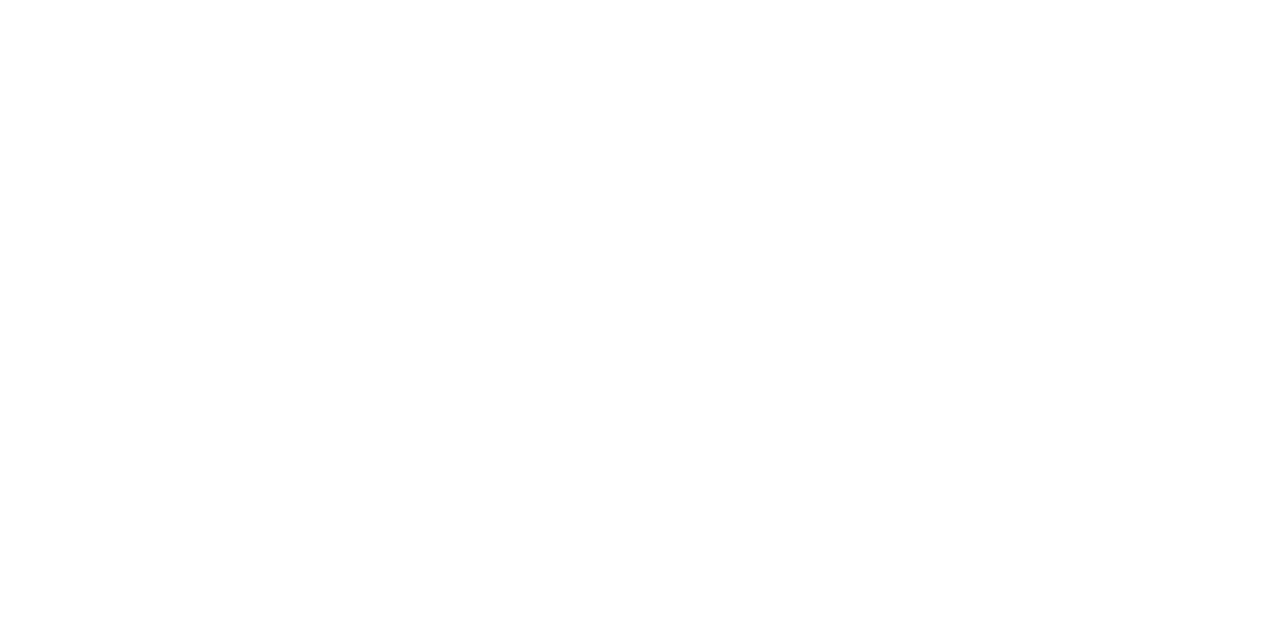
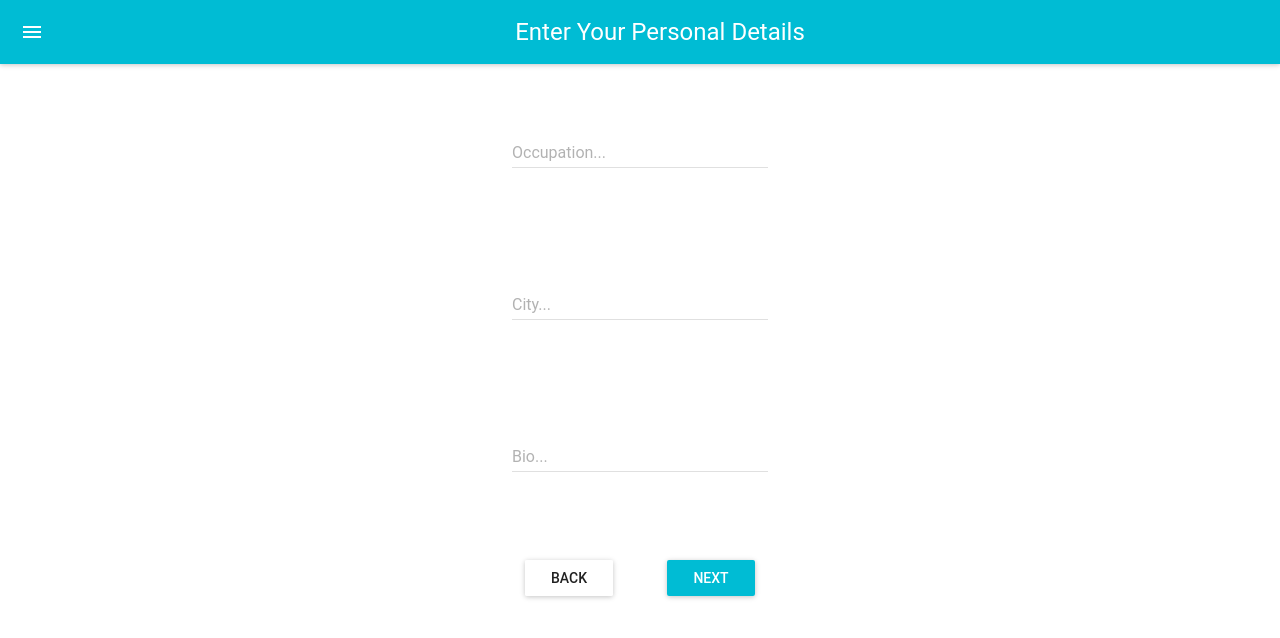
Before and after one commit to filipbosnjak/React.js, a React (Create React App) app in the folder MultiStepForm/multistep-form/: page / in a window 1280 px wide. Both pictures are taken after a click on the button "NEXT". Shown: the top 638 px of the page. Built offline with nearby package versions, Linux system fonts and the light colour scheme.

Commit message:
Adding new component

```diff
--- a/MultiStepForm/multistep-form/src/App.css
+++ b/MultiStepForm/multistep-form/src/App.css
@@ -43,3 +43,9 @@
 .nxtBtn{
   margin: 40px 0px;
 }
+.btns{
+  display: flex;
+  justify-content: space-between;
+  width:230px;
+  margin:0 auto;
+}
--- a/MultiStepForm/multistep-form/src/components/PersonalDetails.js
+++ b/MultiStepForm/multistep-form/src/components/PersonalDetails.js
@@ -7,14 +7,65 @@
 class PersonalDetails extends Component {
 
     continue = (event) => {
+        event.preventDefault();
+        this.props.next();
+    }
 
+    goBack = (event) => {
+        event.preventDefault();
+        this.props.prev();
     }
 
     render() {
+
+        const {values,handleChange} = this.props;
+
         return (
-            <div>
+            <MuiThemeProvider>
+                <React.Fragment>
+                    <AppBar title="Enter Your Personal Details"/>
+                    <TextField
+                className='TextField'
+                hintText='Occupation...'
+                floatingLabelText = 'Occupation...'
+                onChange = {handleChange('occupation')}
+                defaultValue = {values.occupation}/>
 
-            </div>
+                <br/>
+
+                <TextField
+                className='TextField'
+                hintText='City...'
+                floatingLabelText = 'City...'
+                onChange = {handleChange('city')}
+                defaultValue = {values.city}/>
+
+                 <br/>
+
+                <TextField
+                className='TextField'
+                hintText='Bio...'
+                floatingLabelText = 'Bio...'
+                onChange = {handleChange('bio')}
+                defaultValue = {values.bio}/>
+
+                <br/>
+                <div className='btns'>
+                <RaisedButton
+                label="Back"
+                primary={0}
+                className="nxtBtn"
+                onClick ={this.goBack}
+                />
+                <RaisedButton
+                label="Next"
+                primary={1}
+                className="nxtBtn"
+                onClick ={this.continue}
+                />
+                </div>
+               </React.Fragment>
+        </MuiThemeProvider>
         )
     }
 }
--- a/MultiStepForm/multistep-form/src/components/Root.js
+++ b/MultiStepForm/multistep-form/src/components/Root.js
@@ -21,7 +21,7 @@
 
     next = () => {
         const {step} = this.state;
-        this.setState({step:step+1});
+        this.setState( {step:step+1} );
     }
 
     prev = () => {
@@ -29,7 +29,8 @@
         this.setState({step:step-1});
     }
 
-    handleChange = (input) =>(event)=> {
+    handleChange = (input) =>(event)=> {//handleChange is an arrow function that takes in input parameter and return
+                                        //another function that takes event as a parameter and so on..
         this.setState({[input]:event.target.value});
         //this.setState({[event.target.name]:event.target.value})
     }
--- a/MultiStepForm/multistep-form/src/components/UserDetails.js
+++ b/MultiStepForm/multistep-form/src/components/UserDetails.js
@@ -11,6 +11,10 @@
     continue = (event) => {
         event.preventDefault();
         this.props.next();
+    }
+    goBack = (event) => {
+        event.preventDefault();
+        this.props.prev();
     }
     render() {
 
```
